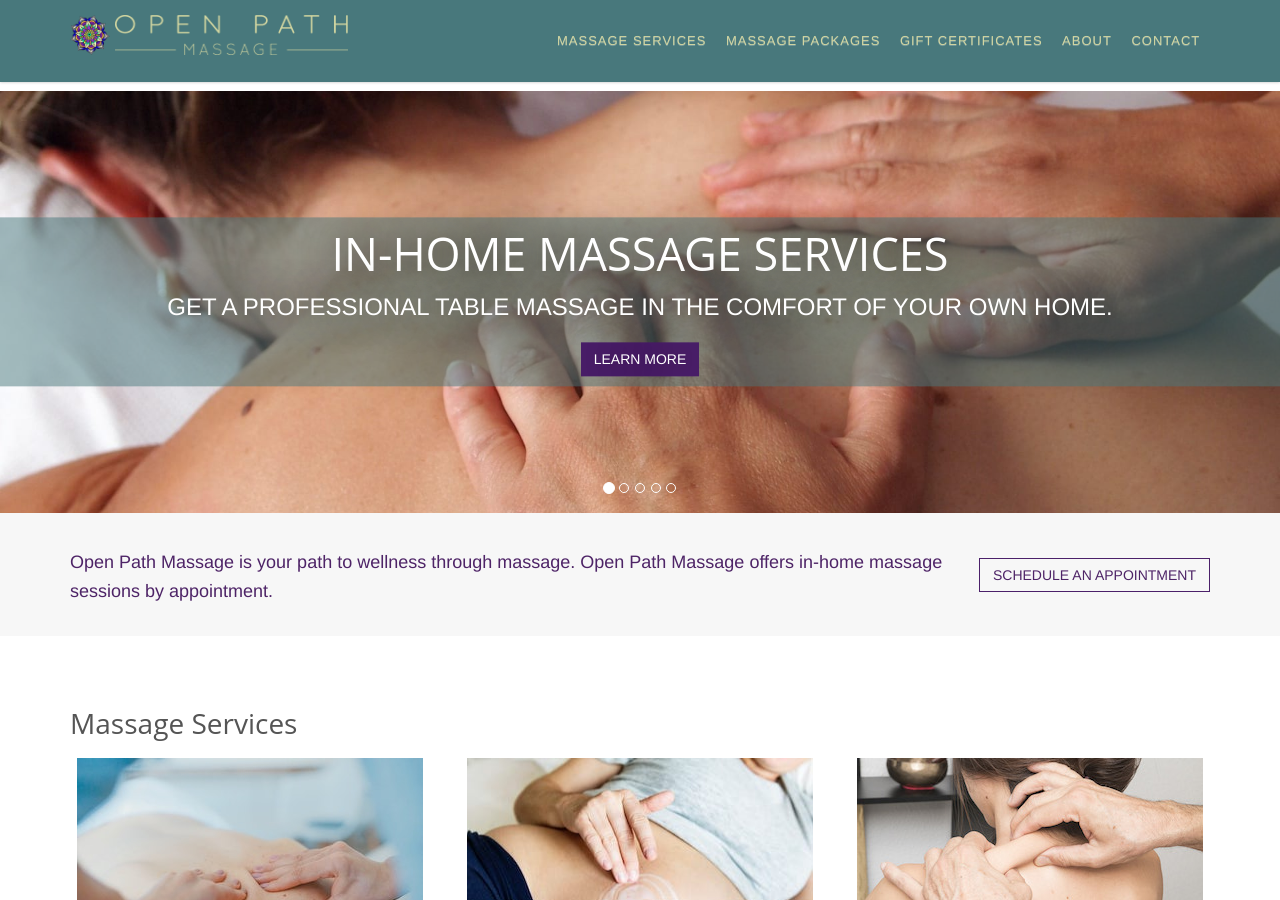
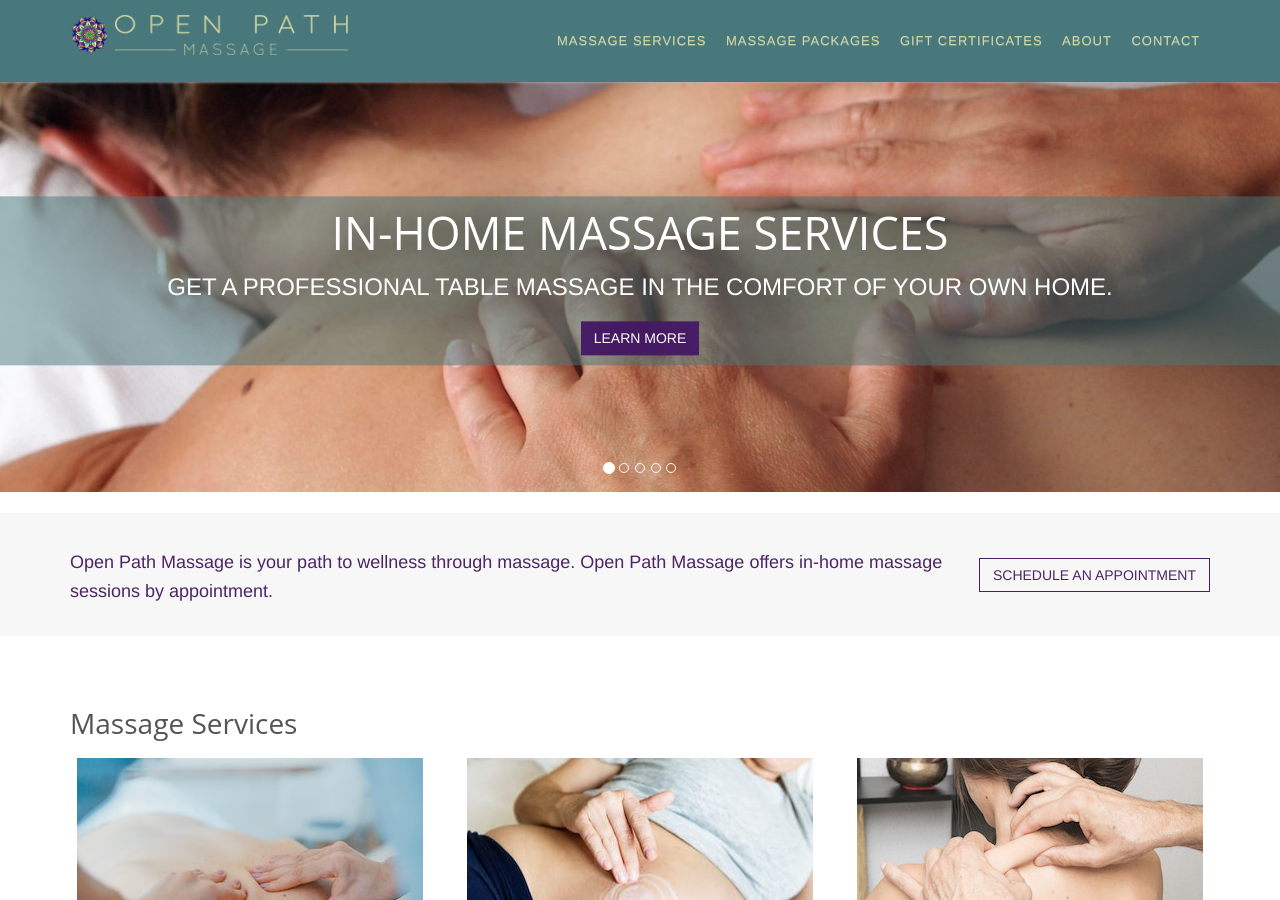
Before and after one commit to mrssk33lz/openpathmassage, a Jekyll site: the page built from index.md, in a window 1280 px wide and 900 px high. Built offline with Jekyll 4.4.1, drawn with Linux system fonts in a browser that asks for light colours.

Commit message:
Moving breadcrumbs.

```diff
--- a/_layouts/default.html
+++ b/_layouts/default.html
@@ -6,6 +6,9 @@
   <body class="header-fixed header-fixed-space {{page.page_name}}">
     <div class="wrapper">
     {% include header.html %}
+    {% if page.slider %}
+      {% include slider.html height="33" unit="%" transition="slide" duration="8" %}
+    {% endif %}
     {% include breadcrumbs.html %}
     {{ content }}
     {% include footer.html %}
--- a/index.md
+++ b/index.md
@@ -16,9 +16,6 @@
     - image: /assets/images/massage-parties.jpg
       slide_html: <h3>Massage Parties</h3><p>Book a Massage Party for your next get together! I'll bring my massage chair and it's only a dollar per minute for anyone who wants to sit during the party.</p><p><a href="/massage-parties" class="btn-u btn-purple">Learn More</a></p>
 ---
-{% if page.slider %}
-  {% include slider.html height="33" unit="%" transition="slide" duration="8" %}
-{% endif %}
 <div class="call-action-v1 bg-color-light">
   <div class="container">
     <div class="call-action-v1-box">
```
